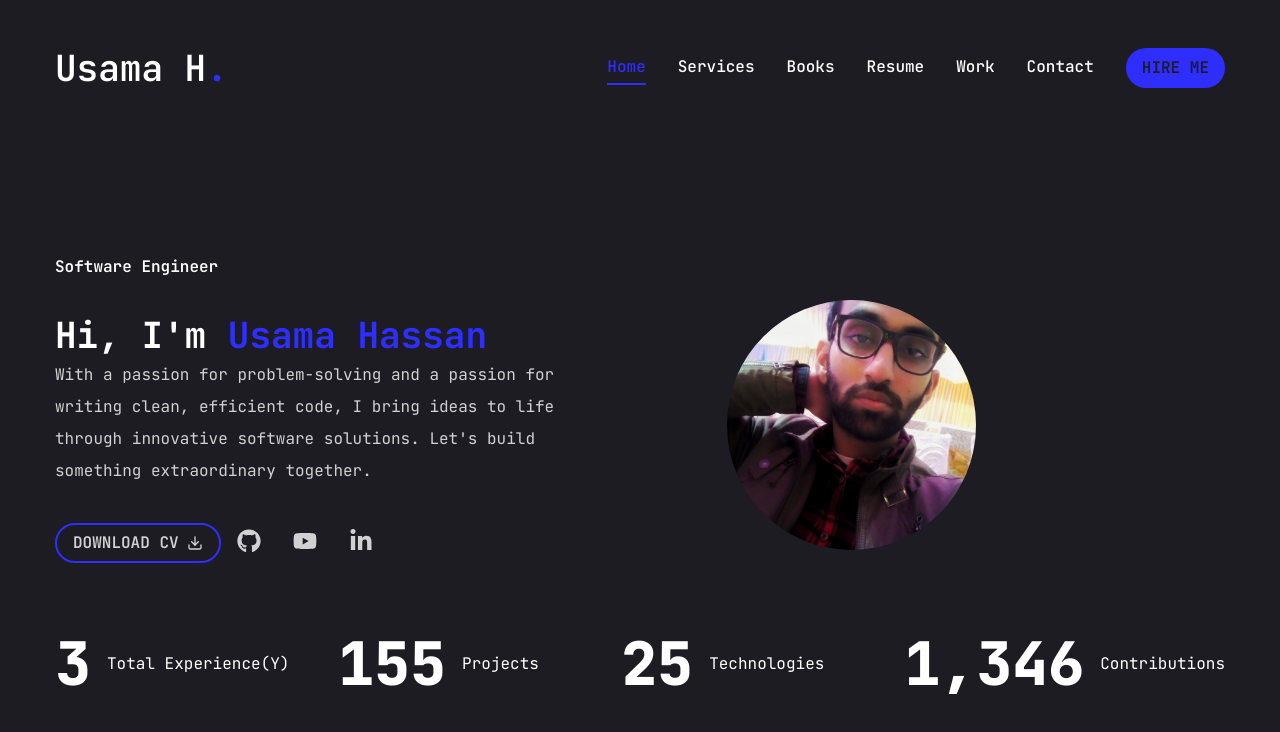
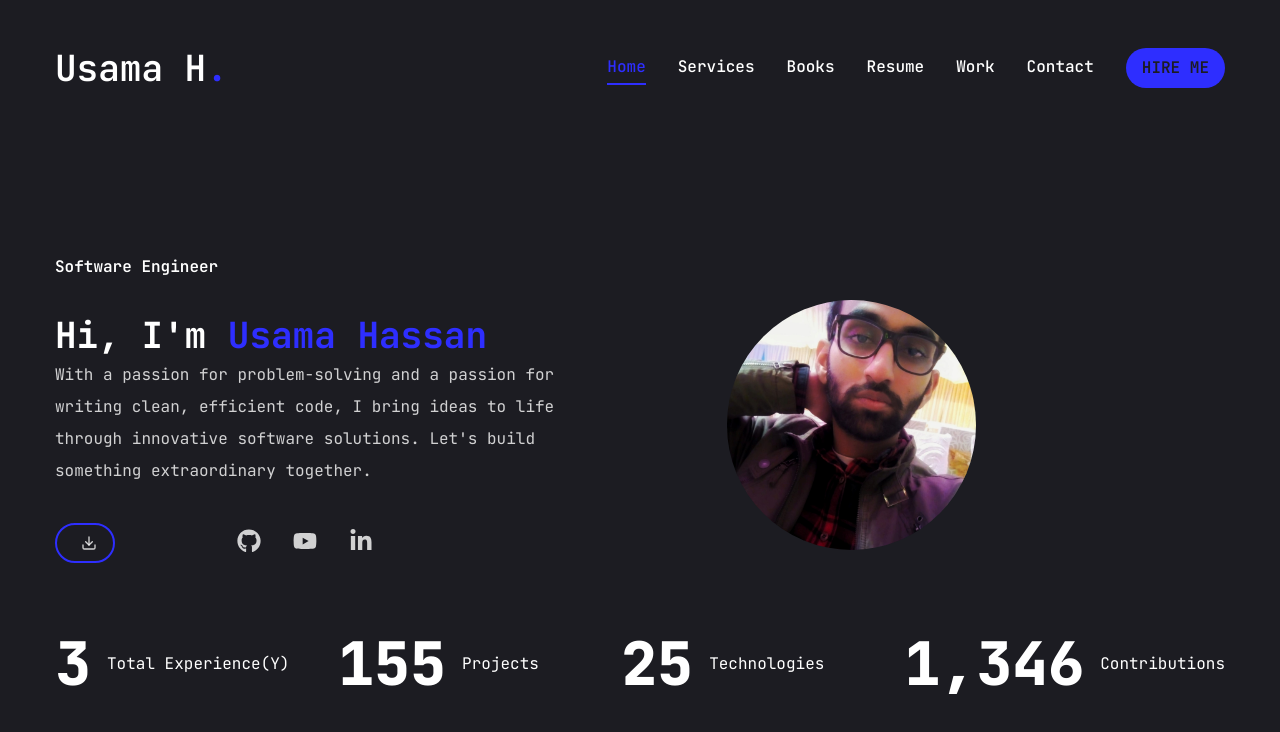
Before and after one commit to itisusama/my-portfolio, a Next.js app: page / in a window 1280 px wide. Shown: the top 732 px of the page. Built offline with nearby package versions, Linux system fonts and the light colour scheme.

Commit message:
link update

```diff
--- a/app/page.js
+++ b/app/page.js
@@ -19,8 +19,7 @@
             With a passion for problem-solving and a passion for writing clean, efficient code, I bring ideas to life through innovative software solutions. Let's build something extraordinary together.
             </p>
             <Button variant="outline">
-              <a href="https://drive.google.com/file/d/1dl0BPtY3skJYXgGt7YKB4Hyhxzc9FuXF/view?usp=sharing" target="_blank"><span>Download CV</span></a>
-              <a href="https://shorturl.at/2djrA" target="_blank"><FiDownload className="ml-2" /></a>
+              <a href="https://drive.google.com/file/d/1dl0BPtY3skJYXgGt7YKB4Hyhxzc9FuXF/view?usp=sharing" target="_blank"><FiDownload className="ml-2" /></a>
             </Button>
             <div className="mb-8 xl:mb-0">
               <Socials/>
```
